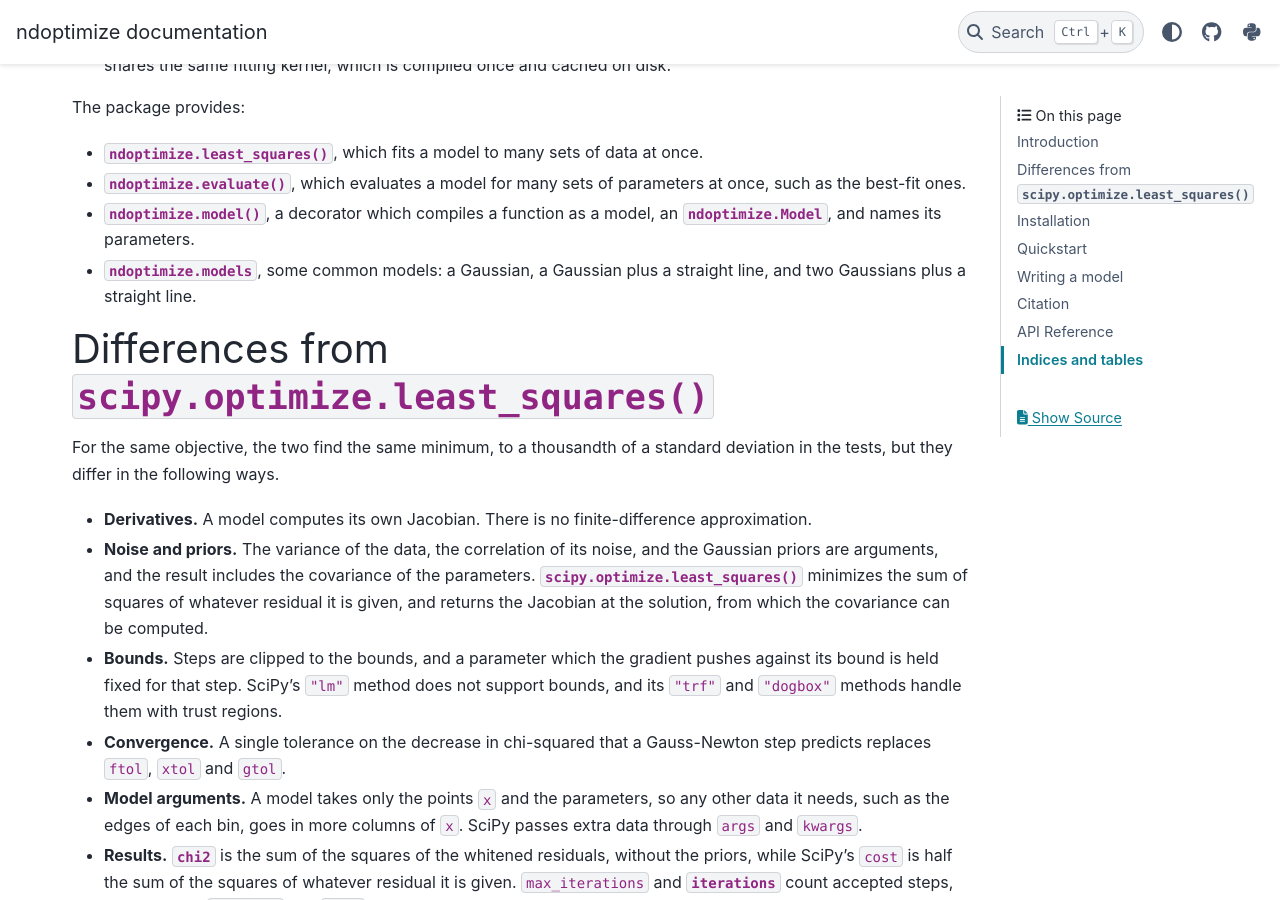
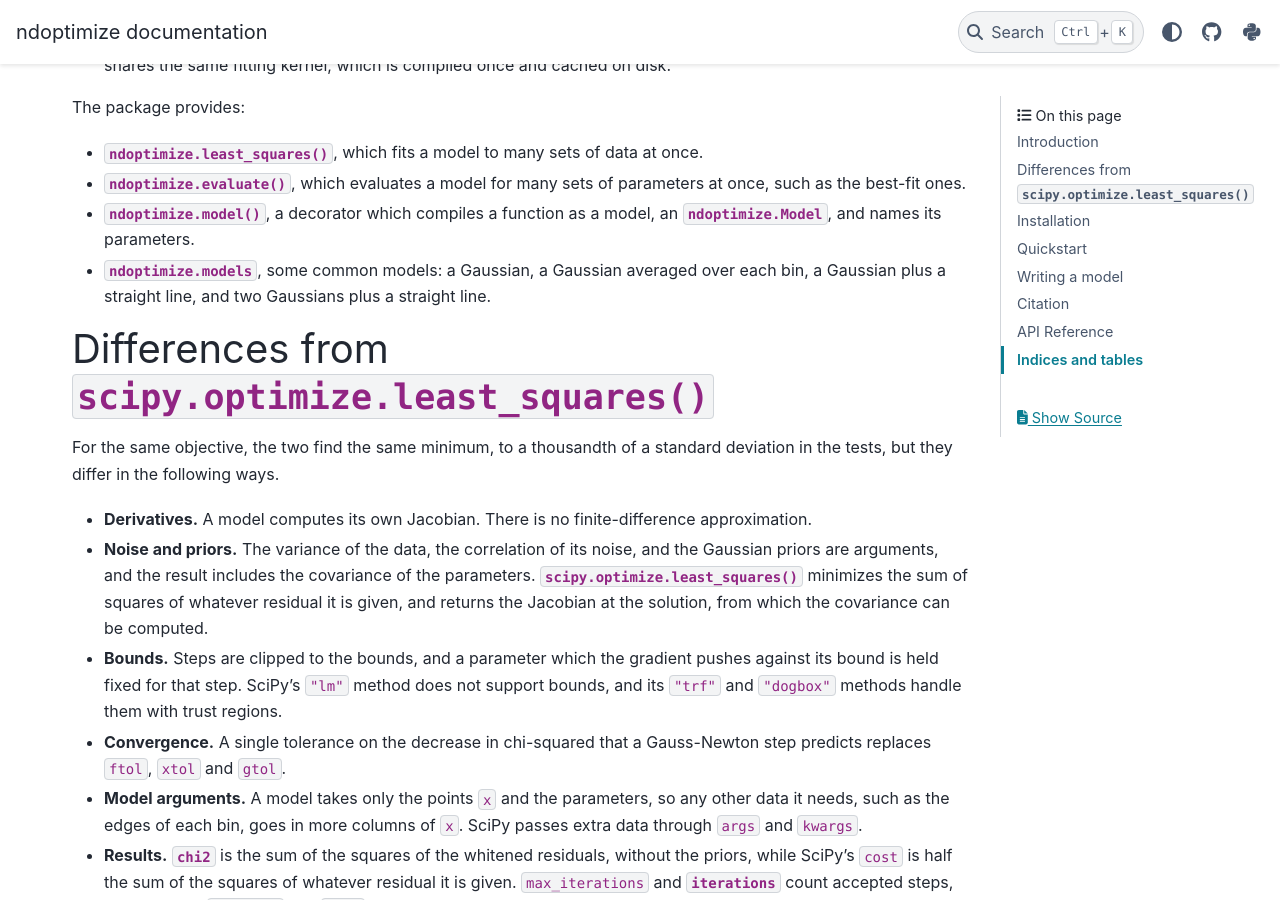
Before and after one commit to sun-data/ndoptimize, a Sphinx documentation site: the page built from docs/index.rst, in a window 1280 px wide and 900 px high, scrolled down 541 px. Built offline with Sphinx 7.4.7 and the PyData theme 0.15.4, drawn with Linux system fonts in a browser that asks for light colours.

Commit message:
List the binned Gaussian among the models in the README and documentation. (#7)
Co-Authored-By: Claude Opus 5.5 <noreply@anthropic.com>
Claude-Session: https://claude.ai/code/session_01PZRXiFhGzzrF87vsFg73B9

```diff
--- a/docs/index.rst
+++ b/docs/index.rst
@@ -36,8 +36,9 @@ The package provides:
   parameters at once, such as the best-fit ones.
 - :func:`ndoptimize.model`, a decorator which compiles a function as a model,
   an :class:`ndoptimize.Model`, and names its parameters.
-- :mod:`ndoptimize.models`, some common models: a Gaussian, a Gaussian plus a
-  straight line, and two Gaussians plus a straight line.
+- :mod:`ndoptimize.models`, some common models: a Gaussian, a Gaussian
+  averaged over each bin, a Gaussian plus a straight line, and two Gaussians
+  plus a straight line.
 
 
 Differences from :func:`scipy.optimize.least_squares`
```
Also changed, not shown: README.md (+2 -2 lines).
